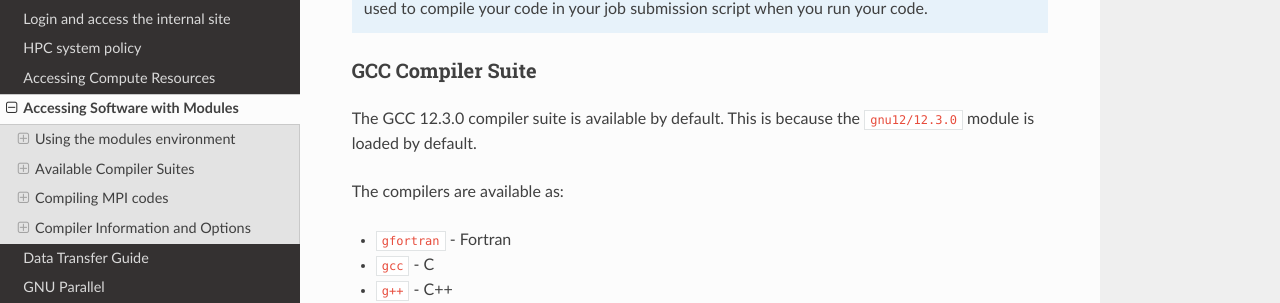
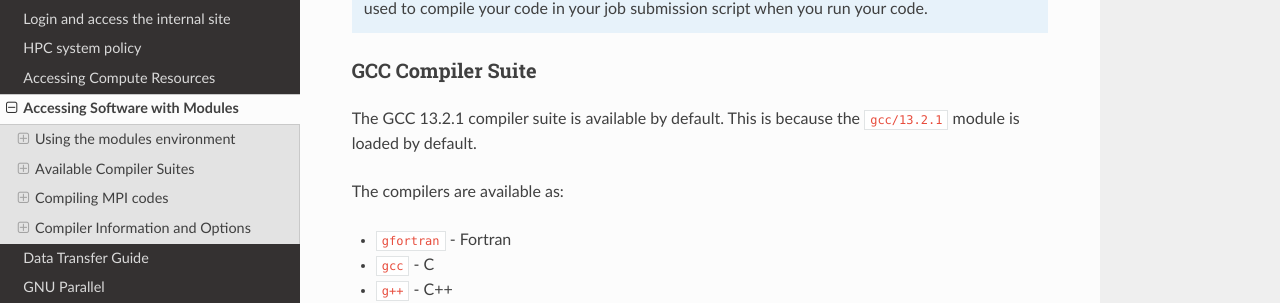
Before and after one commit to AbhinavPraveen/UoP-HPC-Docs, a Sphinx documentation site: the page built from source/user-guide/modules.rst, in a window 1280 px wide and 900 px high, scrolled down 2857 px. Shown: the part 149-452 px from the top of the window. Built offline with Sphinx 7.4.7 and the Read the Docs theme 3.1.0, drawn with Linux system fonts in a browser that asks for light colours.

Commit message:
Update gcc version

```diff
--- a/source/user-guide/modules.rst
+++ b/source/user-guide/modules.rst
@@ -161,7 +161,7 @@
 GCC Compiler Suite
 ~~~~~~~~~~~~~~~~~~
 
-The GCC 12.3.0 compiler suite is available by default. This is because the :plaintext:`gnu12/12.3.0` module is loaded by default.
+The GCC 13.2.1 compiler suite is available by default. This is because the :plaintext:`gcc/13.2.1` module is loaded by default.
 
 The compilers are available as:
 
```
